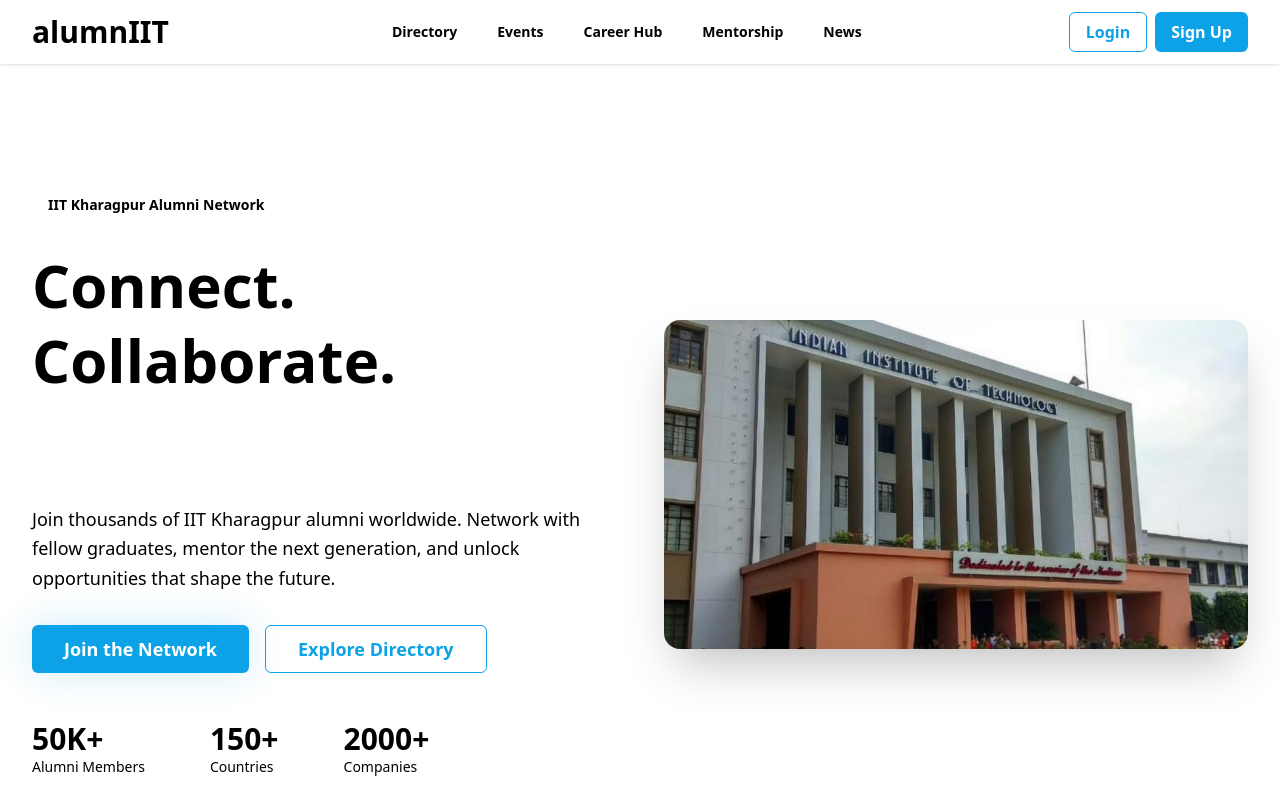
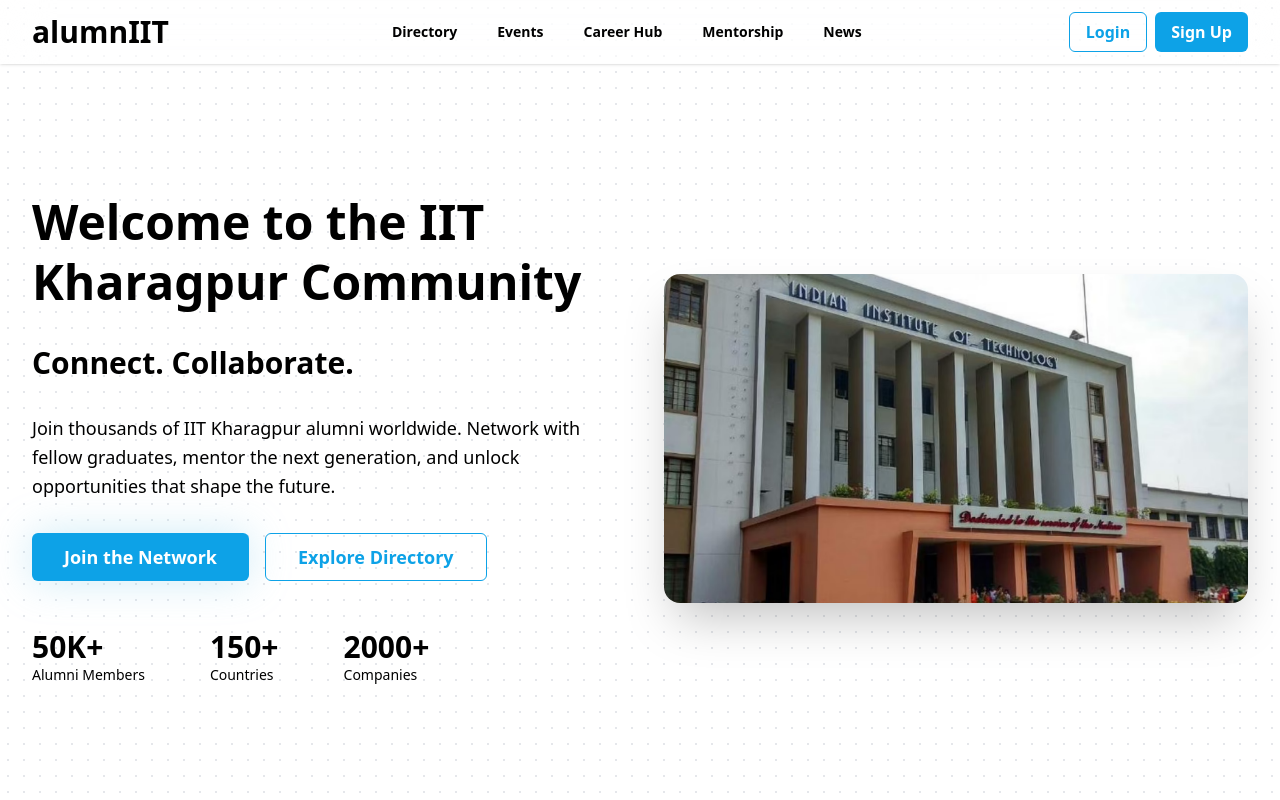
Before and after one commit to rosa479/alumni-portal, a React (Vite) app in the folder portal-frontend/: page / in a window 1280 px wide. Shown: the top 800 px of the page. Built offline with nearby package versions, Linux system fonts and the light colour scheme.

Commit message:
progress on landing page 2

```diff
--- a/portal-frontend/src/pages/LandingPage.tsx
+++ b/portal-frontend/src/pages/LandingPage.tsx
@@ -129,16 +129,11 @@
       <div className="max-w-7xl mx-auto px-4 sm:px-6 lg:px-8 py-20 md:py-32">
         <div className="grid md:grid-cols-2 gap-12 items-center">
           <div className="space-y-8">
-            <div className="inline-block">
-              <span className="bg-primary/10 text-primary px-4 py-2 rounded-full text-sm font-semibold">
-                IIT Kharagpur Alumni Network
-              </span>
-            </div>
-            <h1 className="text-4xl md:text-6xl font-bold leading-tight">
+            <h1 className="text-4xl md:text-5xl font-bold leading-tight">
+              Welcome to the IIT Kharagpur Community
+            </h1>
+            <h1 className="text-4xl md:text-3xl font-bold leading-tight">
               Connect. Collaborate.
-              <span className="block bg-gradient-to-r from-primary to-accent bg-clip-text text-transparent">
-                Create Impact.
-              </span>
             </h1>
             <p className="text-lg text-muted-foreground leading-relaxed">
               Join thousands of IIT Kharagpur alumni worldwide. Network with fellow graduates,
@@ -213,7 +208,7 @@
 
   return (
     <section className="py-20 bg-background">
-      <div className="max-w-7xl mx-auto px-4 sm:px-6 lg:px-8">
+    <div className="max-w-7xl mx-auto px-4 sm:px-6 lg:px-8">
         <div className="text-center mb-16">
           <h2 className="text-3xl md:text-5xl font-bold mb-4">
             Everything You Need to Stay Connected
@@ -233,6 +228,7 @@
           ))}
         </div>
       </div>
+
     </section>
   );
 };
@@ -354,6 +350,7 @@
   return (
     <>
       <Navbar />
+      <div className="absolute inset-0 -z-10 h-full w-full bg-white bg-[radial-gradient(#e5e7eb_1px,transparent_1px)] [background-size:16px_16px]"></div>
       <HeroSection />
       <FeaturesSection />
       <ImpactSection />
```
